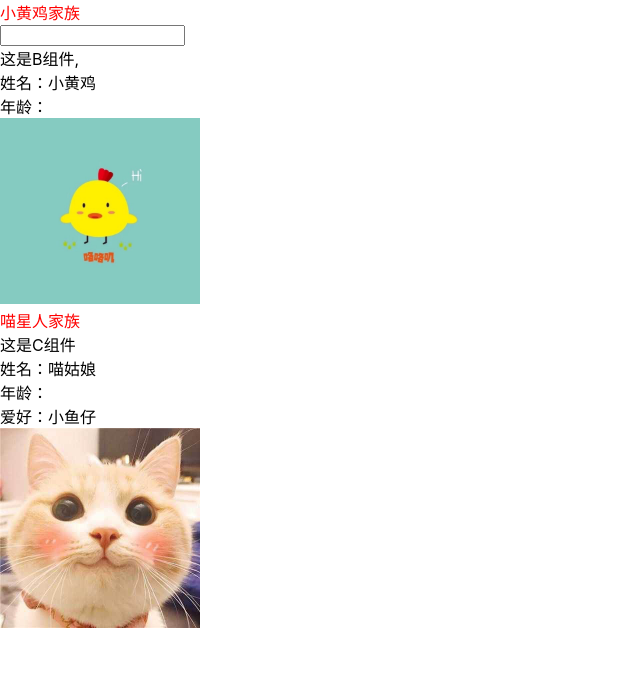
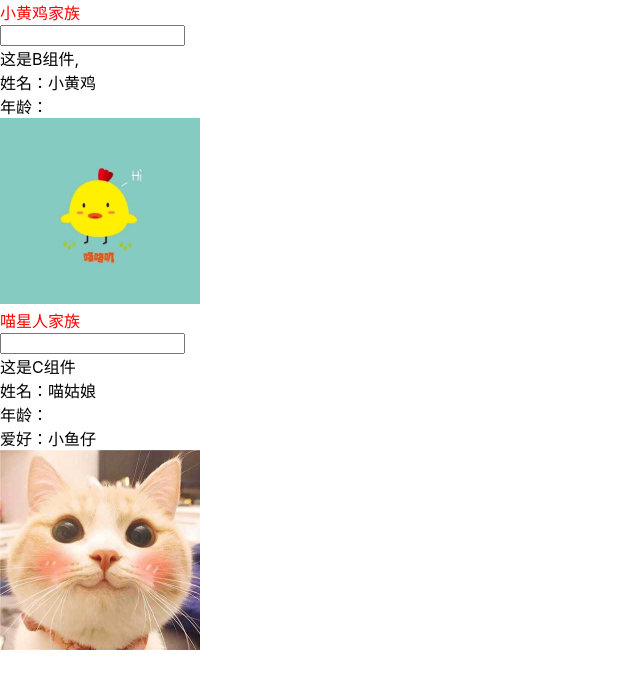
Before and after one commit to fml077/react--, a React app: page / in a window 1280 px wide. Shown: the top 688 px of the page, without its empty margins (0-640 px from the left). Built offline with nearby package versions, Linux system fonts and the light colour scheme.

Commit message:
高阶组件抽取包裹组件的公共状态

```diff
--- a/src/components/A.jsx
+++ b/src/components/A.jsx
@@ -4,9 +4,24 @@ export default(title) => WrappedComponent => class A extends Component {
   refc = (instance) => {
     instance.getName && console.log(instance.getName());
   };
+  constructor(props) {
+    super(props);
+    this.state = {
+      value: ''
+    }
+  }
+  onInputChange = (e) => {
+    this.setState({
+      value: e.target.value,
+    })
+  }
   render() {
       // 过滤掉此非高阶组件额外的props(如这里的age, 在包装组件将不显示age), 而且不需要进行透传
       const { age, ...otherProps } = this.props
+      const newProps = {
+        value: this.state.value,
+        onInput: this.onInputChange
+      }
       // 将 props 注入到被包装的组件中。
       // 通常为 state 的值或者实例方法。
       const injectedProp = function somefun() { /* ……  */};
@@ -19,7 +34,7 @@ export default(title) => WrappedComponent => class A extends Component {
             <div style={{color: 'red'}}>{title}</div>
           </div>
           <div className="main">
-            <WrappedComponent food="小鱼仔" ref={this.refc} injectedProp={injectedProp} {...otherProps} />
+            <WrappedComponent food="小鱼仔" ref={this.refc} injectedProp={injectedProp} {...otherProps} {...newProps} />
           </div>
         </div>
       )
--- a/src/components/B.js
+++ b/src/components/B.js
@@ -1,21 +1,10 @@
 import React, { Component } from 'react'
 import A from './A'
 class B extends Component {
-  constructor(props) {
-    super(props);
-    this.state = {
-      inputValue: ''
-    }
-  }
-  inputChange = (e) => {
-    this.setState({
-      inputValue: e.target.value
-    })
-  }
   render() {
     return (
       <div>
-        <input type='text' value={this.state.inputValue} onChange={this.inputChange} />
+        <input type='text' {...this.props}/>
         <br />
         这是B组件,
         <br />
--- a/src/components/C.js
+++ b/src/components/C.js
@@ -7,6 +7,8 @@ class C extends Component {
   render() {
     return (
       <div>
+        <input type='text' {...this.props}/>
+        <br />
         这是C组件
         <br />
         姓名：{ this.props.name }
```
Also changed, not shown: 1 other file (tests, documents, lock files or other folders).
